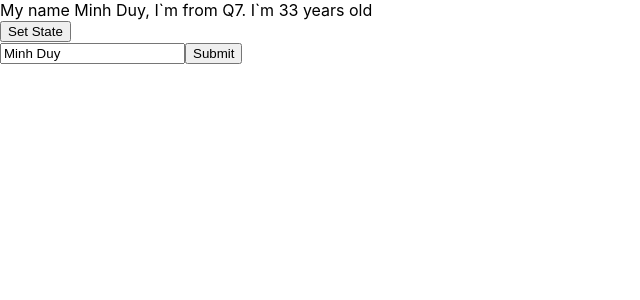
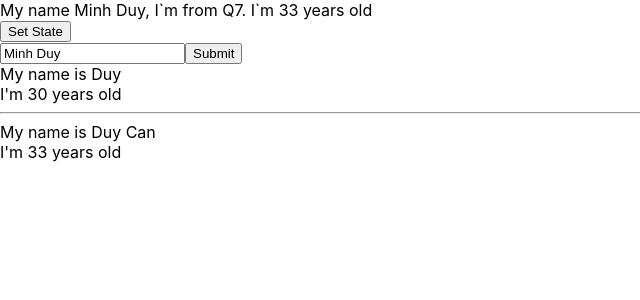
Before and after one commit to duy300690/React, a React (Create React App) app in the folder base-react-redux/: page / in a window 1280 px wide. Shown: the top 300 px of the page, without its empty margins (0-640 px from the left). Built offline with nearby package versions, Linux system fonts and the light colour scheme.

Commit message:
update code

```diff
--- /dev/null
+++ b/base-react-redux/src/components/DisplyInfor.js
@@ -0,0 +1,15 @@
+import React from "react";
+
+class DisplayInfor extends React.Component {
+  render() {
+    const { name, age } = this.props;
+    return (
+      <div>
+        <div>My name is {name}</div>
+        <div>I'm {age} years old</div>
+      </div>
+    );
+  }
+}
+
+export default DisplayInfor;
--- a/base-react-redux/src/components/MyCompanenet.js
+++ b/base-react-redux/src/components/MyCompanenet.js
@@ -1,11 +1,15 @@
 import React from "react";
 import UserInfo from "./UserInfo";
+import DisplayInfor from "./DisplyInfor";
 
 class MyComponent extends React.Component {
   render() {
     return (
       <div>
         <UserInfo />
+        <DisplayInfor name="Duy" age="30"></DisplayInfor>
+        <hr />
+        <DisplayInfor name="Duy Can" age="33"></DisplayInfor>
       </div>
     );
   }
```
